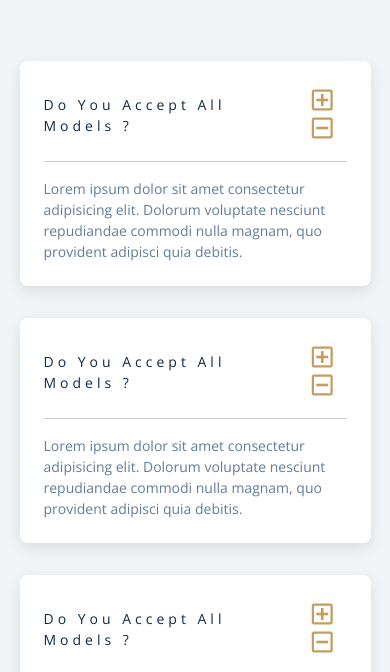
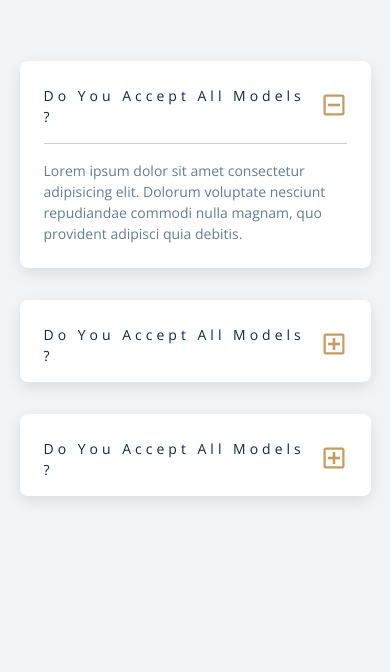
Before and after one commit to belhaoun/tuto, a plain HTML site: page gemeral-questions/index.html in a window 390 px wide. Both pictures are taken after a click on the button 322 px from the left and 284 px from the top of the page. Shown: the part 170-842 px from the top of the page. Drawn offline with nearby package versions, Linux system fonts and the light colour scheme.

Commit message:
fin de projet Questio

```diff
--- a/gemeral-questions/app.js
+++ b/gemeral-questions/app.js
@@ -1,2 +1,10 @@
 //using selectors inside the element
 // traversing the dom
+const btns = document.querySelectorAll(".question-btn");
+
+btns.forEach(function(btn){
+    btn.addEventListener("click", function(e) {
+        const question = e.currentTarget.parentElement.parentElement;
+        question.classList.toggle("show-text");
+    })
+});
--- a/gemeral-questions/styles.css
+++ b/gemeral-questions/styles.css
@@ -231,7 +231,7 @@ Questions
   margin-bottom: 0;
 }
 /* hide text */
-/* .question-text {
+ .question-text {
   display: none;
 }
 .show-text .question-text {
@@ -245,4 +245,4 @@ Questions
 }
 .show-text .plus-icon {
   display: none;
-} */
+}
```
